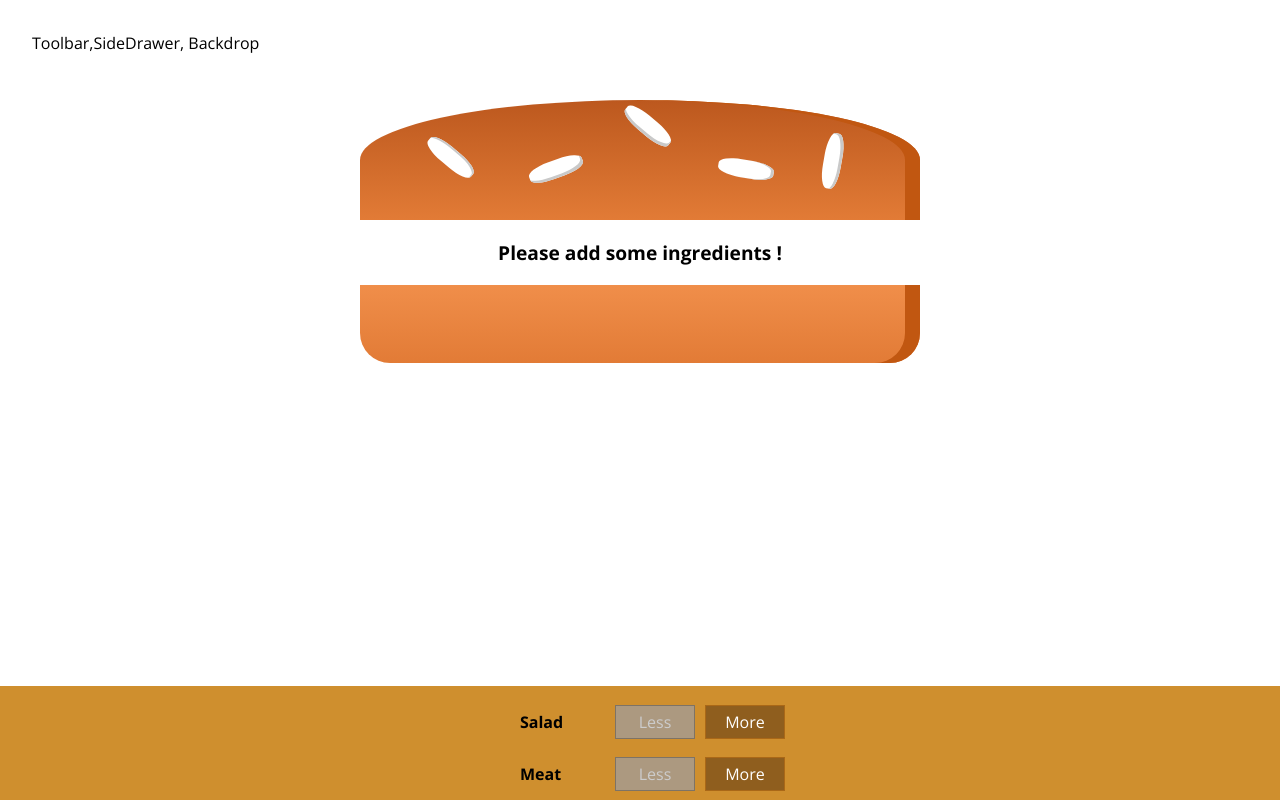
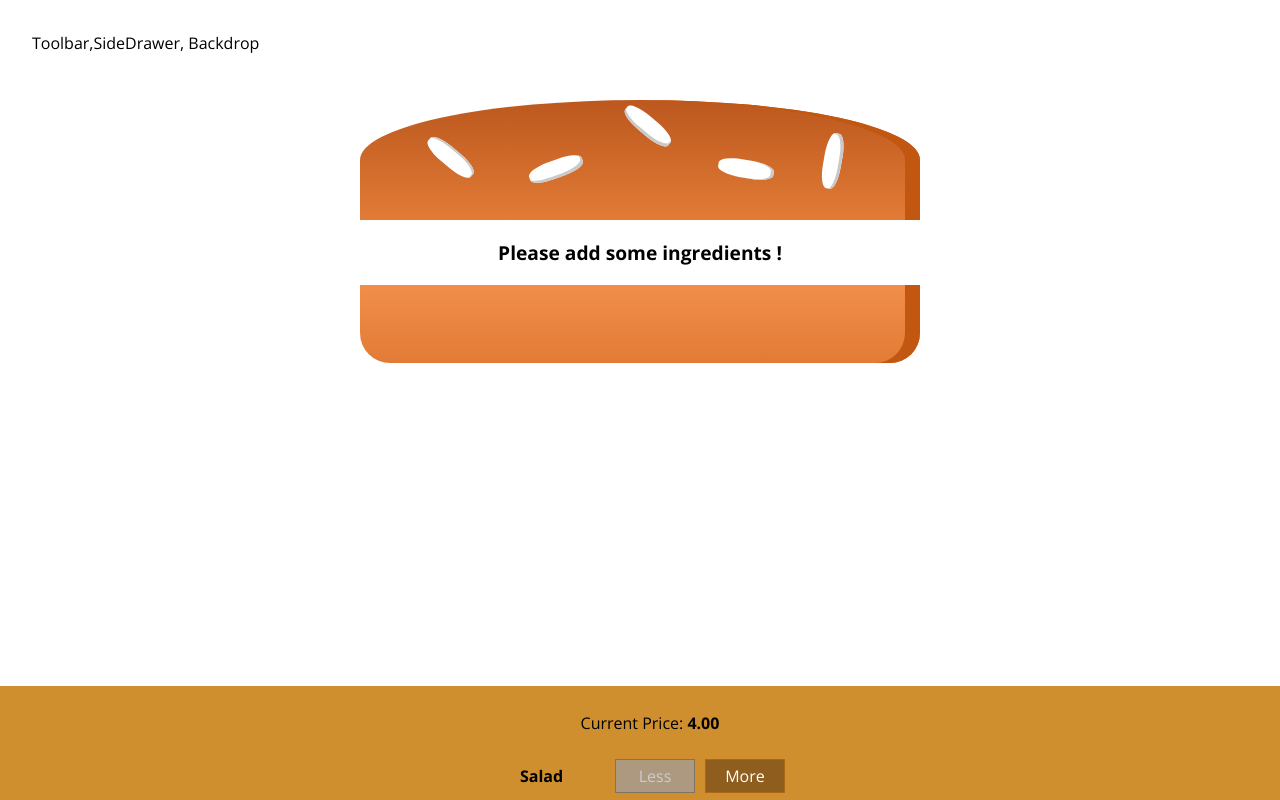
Before and after one commit to SamanAtashi/Practice_React-, a React (Create React App) app in the folder trial-3-Burger/: page / in a window 1280 px wide. Shown: the top 800 px of the page. Built offline with nearby package versions, Linux system fonts and the light colour scheme.

Commit message:
Add price paragraph

```diff
--- a/trial-3-Burger/src/Components/Burger/BuildControls/BuildControls.js
+++ b/trial-3-Burger/src/Components/Burger/BuildControls/BuildControls.js
@@ -14,6 +14,9 @@ const controls = [
 const BuildControls = (props) => {
 	return (
 		<div className={classes.BuildControls}>
+			<p>
+				Current Price: <strong>{props.price.toFixed(2)}</strong>
+			</p>
 			{controls.map((ctrl) => {
 				return (
 					<BuildControl
--- a/trial-3-Burger/src/Containers/BurgerBuilder/BurgerBuilder.js
+++ b/trial-3-Burger/src/Containers/BurgerBuilder/BurgerBuilder.js
@@ -77,7 +77,8 @@ class BurgerBuilder extends Component {
 				<BuildControls
 					addIngredient={this.addIngredientHandler}
 					removeIngredient={this.removeIngredientHandler}
-                    disabled={disabledInfo}
+					disabled={disabledInfo}
+					price={this.state.totalPrice}
 				/>
 			</Aux>
 		);
```
